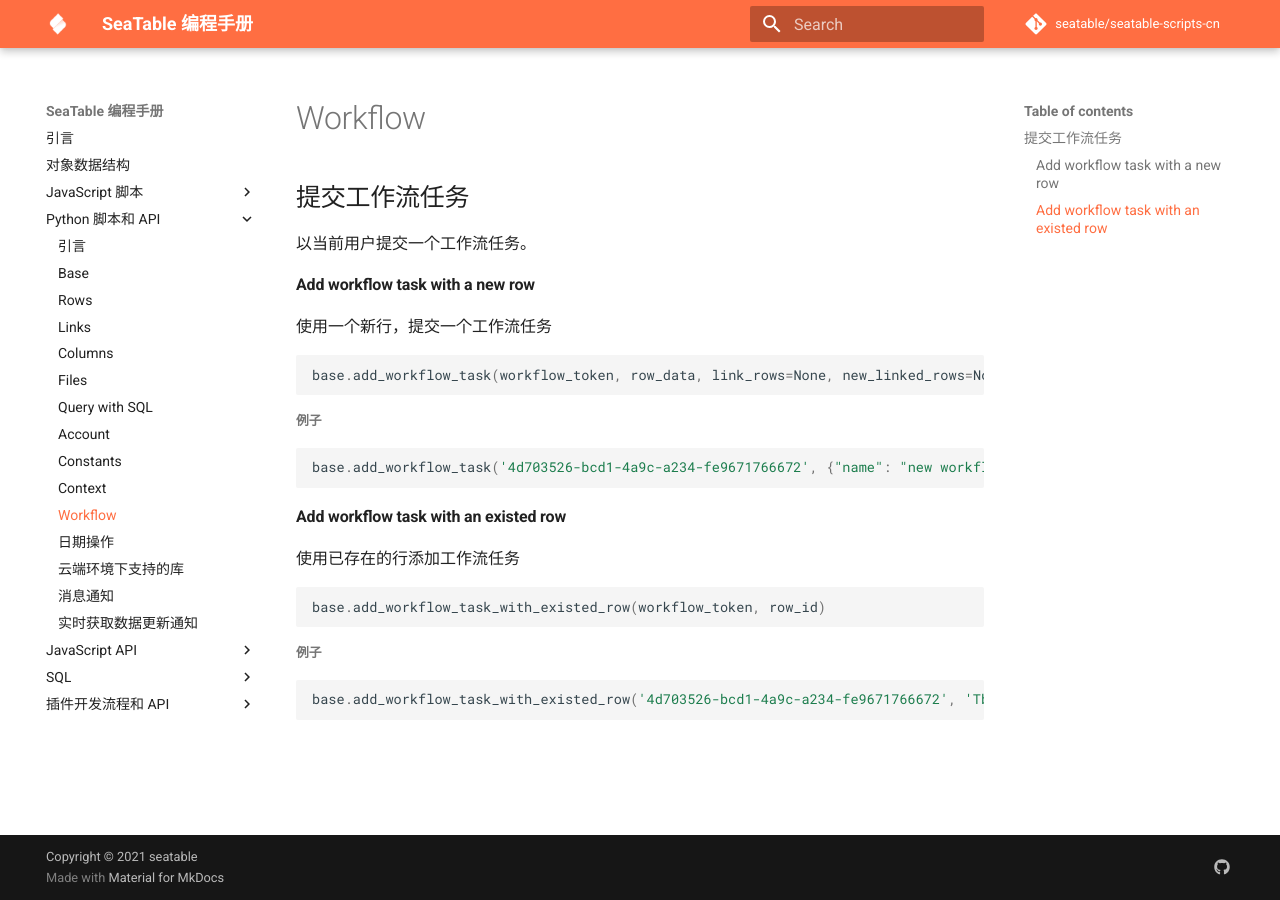
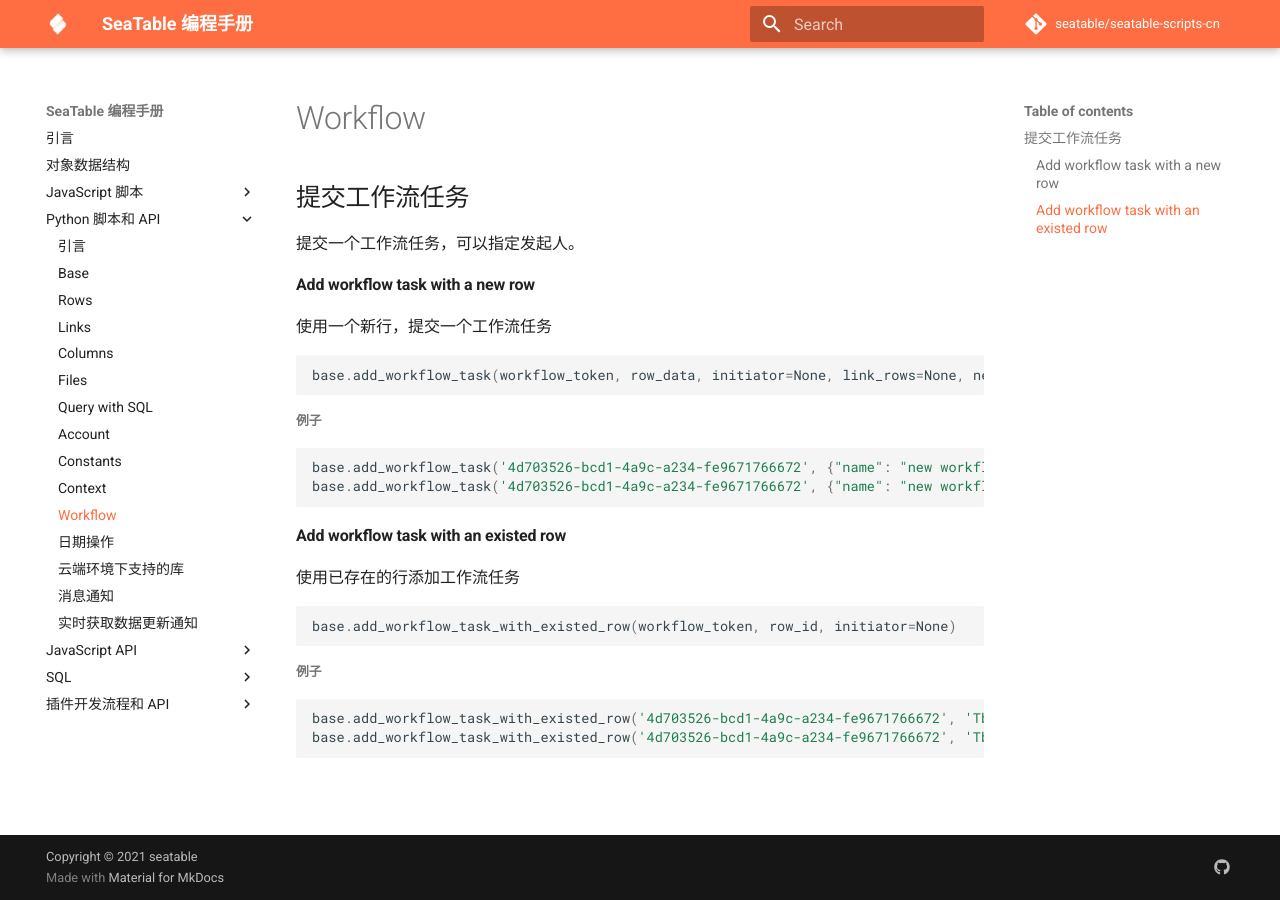
Before and after one commit to seatable/seatable-scripts-cn, an MkDocs documentation site: the page built from manual/python/workflow.md, in a window 1280 px wide. Built offline with MkDocs 1.6.1 and Material for MkDocs 9.7.7, drawn with Linux system fonts in a browser that asks for light colours; comment, search, counter and statistics services are not loaded.

Commit message:
workflow api support initiator

````diff
--- a/manual/python/workflow.md
+++ b/manual/python/workflow.md
@@ -2,7 +2,7 @@
 
 ## 提交工作流任务
 
-以当前用户提交一个工作流任务。
+提交一个工作流任务，可以指定发起人。
 
 
 #### Add workflow task with a new row
@@ -11,13 +11,14 @@
 
 
 ```python
-base.add_workflow_task(workflow_token, row_data, link_rows=None, new_linked_rows=None)
+base.add_workflow_task(workflow_token, row_data, initiator=None, link_rows=None, new_linked_rows=None)
 ```
 
 ##### 例子
 
 ```python
 base.add_workflow_task('4d703526-bcd1-4a9c-a234-fe9671766672', {"name": "new workflow task"})
+base.add_workflow_task('4d703526-bcd1-4a9c-a234-fe9671766672', {"name": "new workflow task"}, initiator='aa59ffc39fc8487e9e973507dc642e77@auth.local')
 ```
 
 #### Add workflow task with an existed row
@@ -25,11 +26,12 @@
 使用已存在的行添加工作流任务
 
 ```python
-base.add_workflow_task_with_existed_row(workflow_token, row_id)
+base.add_workflow_task_with_existed_row(workflow_token, row_id, initiator=None)
 ```
 
 ##### 例子
 
 ```python
 base.add_workflow_task_with_existed_row('4d703526-bcd1-4a9c-a234-fe9671766672', 'TbxyQfDXTR6EQcyZ4OxB7w')
+base.add_workflow_task_with_existed_row('4d703526-bcd1-4a9c-a234-fe9671766672', 'TbxyQfDXTR6EQcyZ4OxB7w', initiator='aa59ffc39fc8487e9e973507dc642e77@auth.local'))
 ```
````
